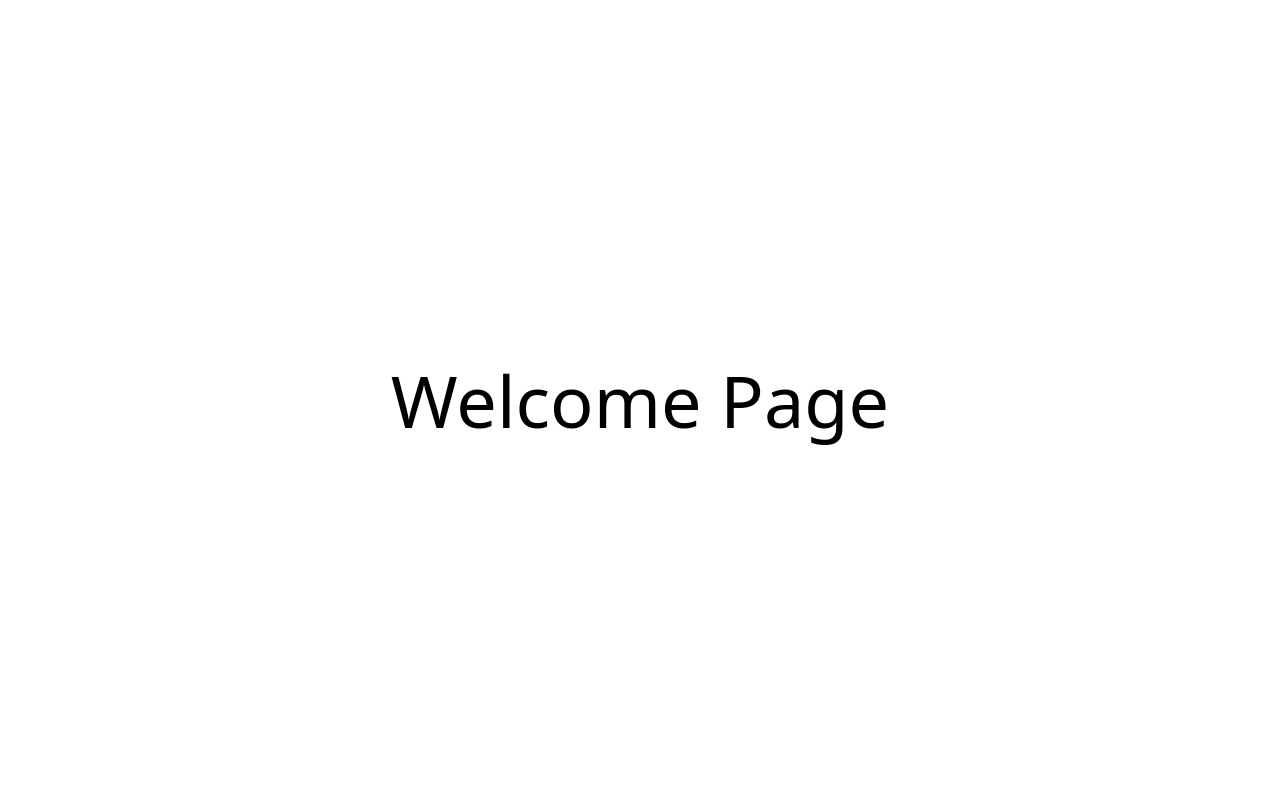
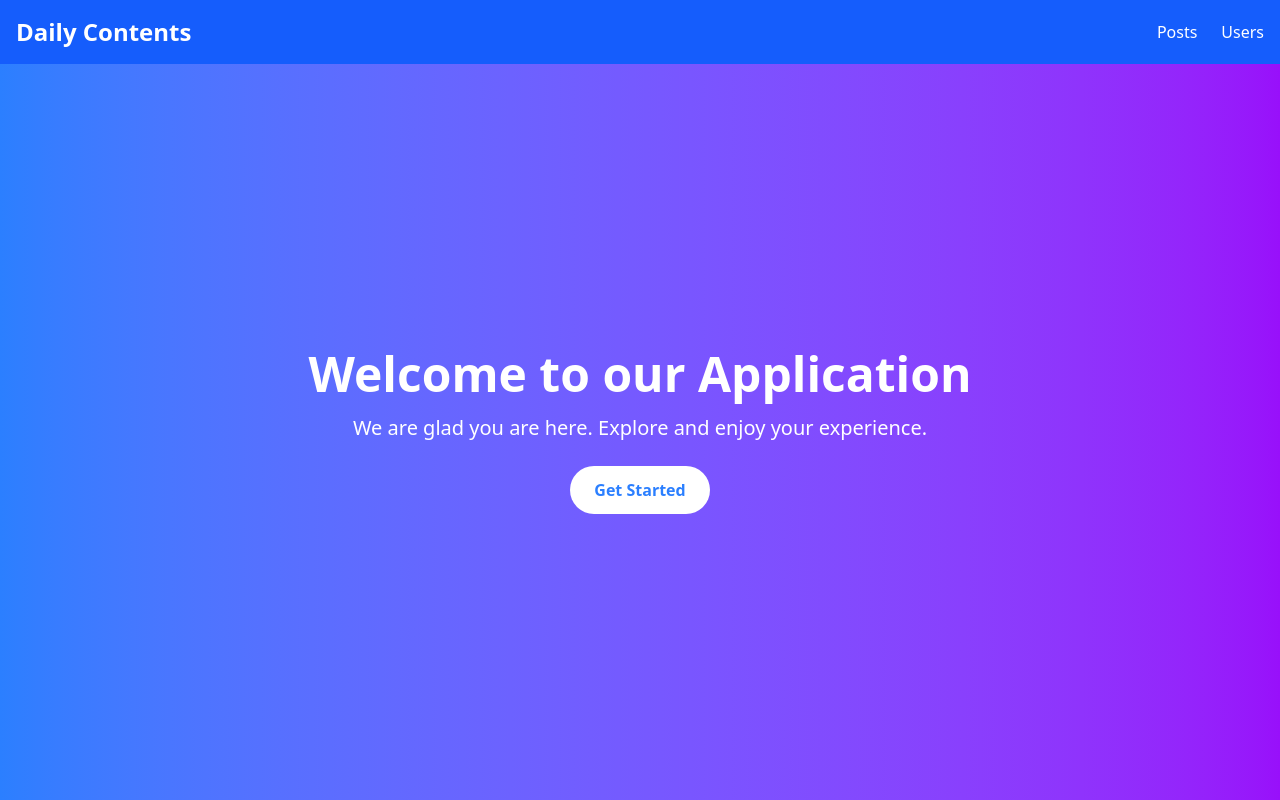
Before and after one commit to kamau552/alx-project-0x01-setup, a Next.js app in the folder alx-project-0x01/: page / in a window 1280 px wide. Built offline with nearby package versions, Linux system fonts and the light colour scheme.

Commit message:
Set up navigation between pages

```diff
--- a/alx-project-0x01/components/common/PostCard.tsx
+++ /dev/null
@@ -1 +0,0 @@
-import {}
--- a/alx-project-0x01/components/layout/Header.tsx
+++ b/alx-project-0x01/components/layout/Header.tsx
@@ -0,0 +1,25 @@
+import Link from 'next/link';
+
+const Header: React.FC = () => {
+  return (
+    <header className="bg-blue-600 text-white shadow-md py-4">
+      <div className="container mx-auto flex justify-between items-center px-4">
+        <h3 className="font-bold text-2xl">
+     <Link href="/">Daily Contents</Link>
+  </h3>
+        <nav>
+          <ul className="flex space-x-6">
+            <li className="hover:underline">
+              <Link href="/posts">Posts</Link>
+            </li>
+            <li className="hover:underline">
+              <Link href="/users">Users</Link>
+            </li>
+          </ul>
+        </nav>
+      </div>
+    </header>
+  );
+}
+
+export default Header;
--- a/alx-project-0x01/pages/index.tsx
+++ b/alx-project-0x01/pages/index.tsx
@@ -1,9 +1,24 @@
+import Header from "@/components/layout/Header";
 
-const Home: React.FC = () => {
+const HomePage: React.FC = () => {
   return (
-    <div className="flex justify-center items-center h-screen">
-      <h1 className="text-7xl font-thin">Welcome Page</h1>
+    <div className="flex flex-col h-screen">
+      <Header />
+      <main className="flex-grow flex items-center justify-center bg-gradient-to-r from-blue-500 to-purple-600">
+        <div className="text-center">
+          <h1 className="text-5xl font-bold text-white">
+            Welcome to our Application
+          </h1>
+          <p className="mt-4 text-xl text-white">
+            We are glad you are here. Explore and enjoy your experience.
+          </p>
+          <button className="mt-6 px-6 py-3 bg-white text-blue-500 rounded-full font-semibold hover:bg-gray-200 transition">
+            Get Started
+          </button>
+        </div>
+      </main>
     </div>
   );
-}
-export default Home;
+};
+
+export default HomePage;
--- a/alx-project-0x01/pages/posts/index.tsx
+++ b/alx-project-0x01/pages/posts/index.tsx
@@ -0,0 +1 @@
+import Header from "@/components/layout/Header";
--- a/alx-project-0x01/pages/users/index.tsx
+++ b/alx-project-0x01/pages/users/index.tsx
@@ -0,0 +1 @@
+import Header from "@/components/layout/Header";
```
